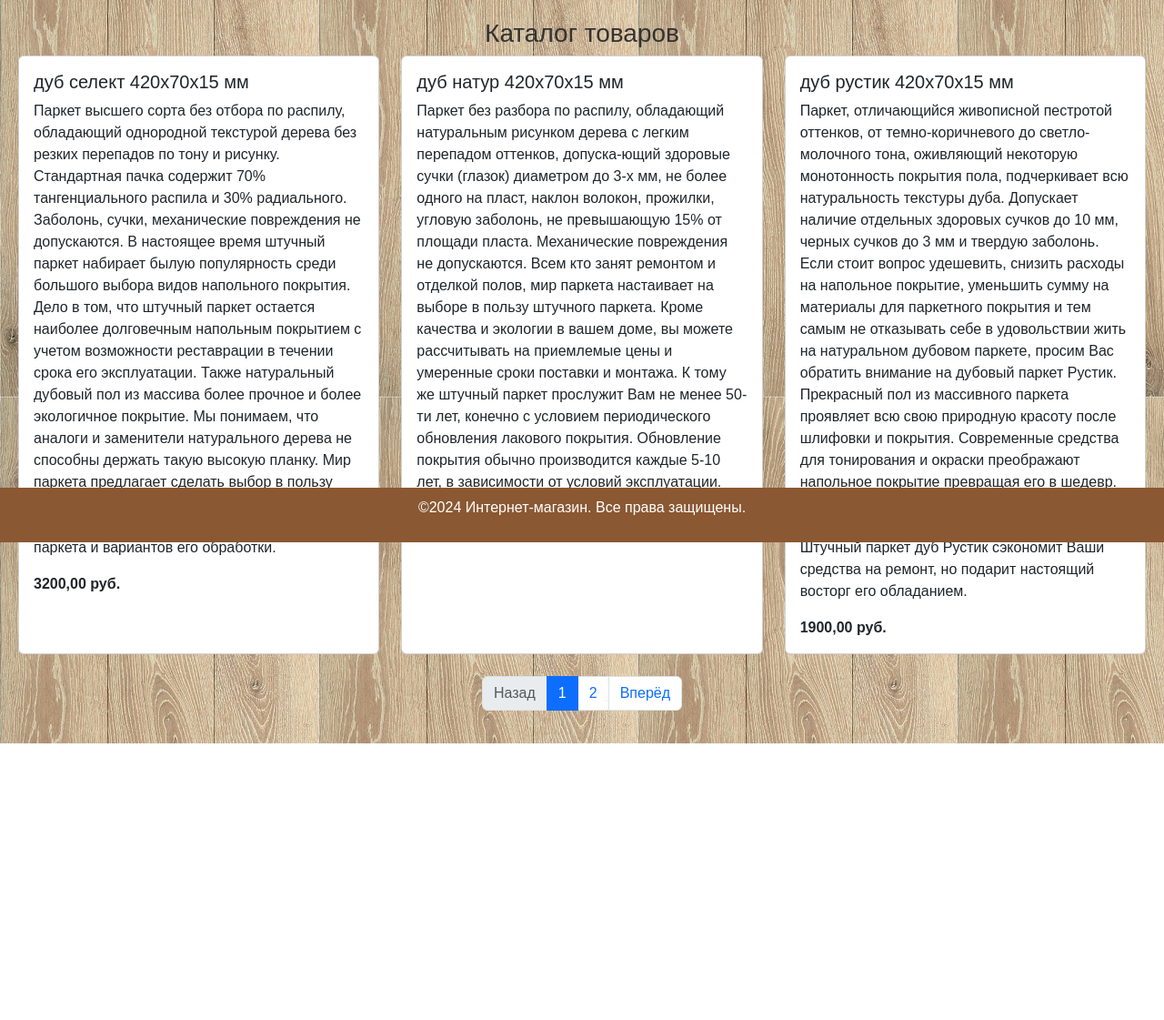
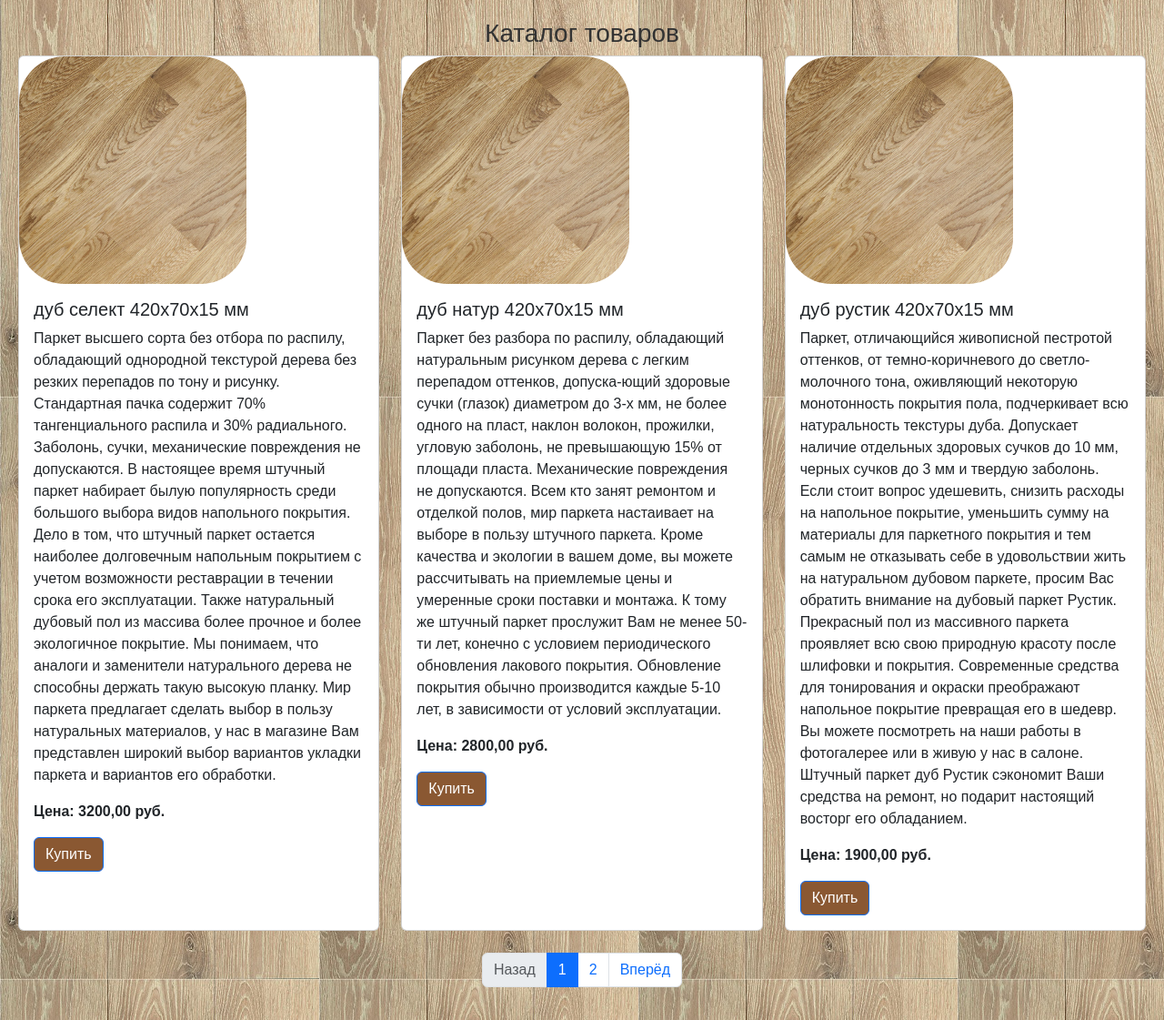
Before and after one commit to allabergenovvyacheslav/Diploma_Django, a Django app: page /products/ in a window 1280 px wide. Shown: the part 204-1325 px from the top of the page at 91% size. Before the commit the page ends 1021 px from the top, so only its background shows below. Run offline with Django 4.2, Linux system fonts and the light colour scheme; data comes from the database, SQL or seed files in the repository.

Commit message:
17/01/25 добавил изображения в карточки товаров

```diff
--- a/shop/catalog/static/catalog/styles.css
+++ b/shop/catalog/static/catalog/styles.css
@@ -69,11 +69,11 @@
 
 footer {
     display: flex;
+    flex-direction: column;
     justify-content: center;
     padding: 10px;
     background-color: #8a5832;
     color: #fff;
     position: fixed;
-    width: 100%;
-    bottom: 0;
+    height: 100vh;
 }
--- a/shop/templates/catalog/product_list.html
+++ b/shop/templates/catalog/product_list.html
@@ -1,4 +1,6 @@
 {% extends 'base.html' %}
+
+{% load static %}
 
 {% block title %}Каталог товаров{% endblock %}
 
@@ -10,10 +12,12 @@
         {% for product in page_obj %} <!-- Каждая карточка товара -->
         <div class="col">
             <div class="card h-100"> <!-- Карточка Bootstrap с высотой, заполняющей колонку -->
+                <img src="{% static 'catalog/images/select.jpeg' %}" alt="foto" width='250px'>
                 <div class="card-body">
                 <h5 class="card-title">{{ product.name }}</h5> <!--Название товара -->
                 <p class="card-text">{{ product.description }}</p> <!-- Описание товара -->
-                <p class="card-text"><strong>{{ product.price }} руб.</strong></p> <!-- Цена товара -->
+                <p class="card-text"><strong>Цена: {{ product.price }} руб.</strong></p> <!-- Цена товара -->
+                <a href="#" class="btn btn-primary">Купить</a>
                 </div>
             </div>
         </div>
```
Also changed, not shown: 1 other file.
